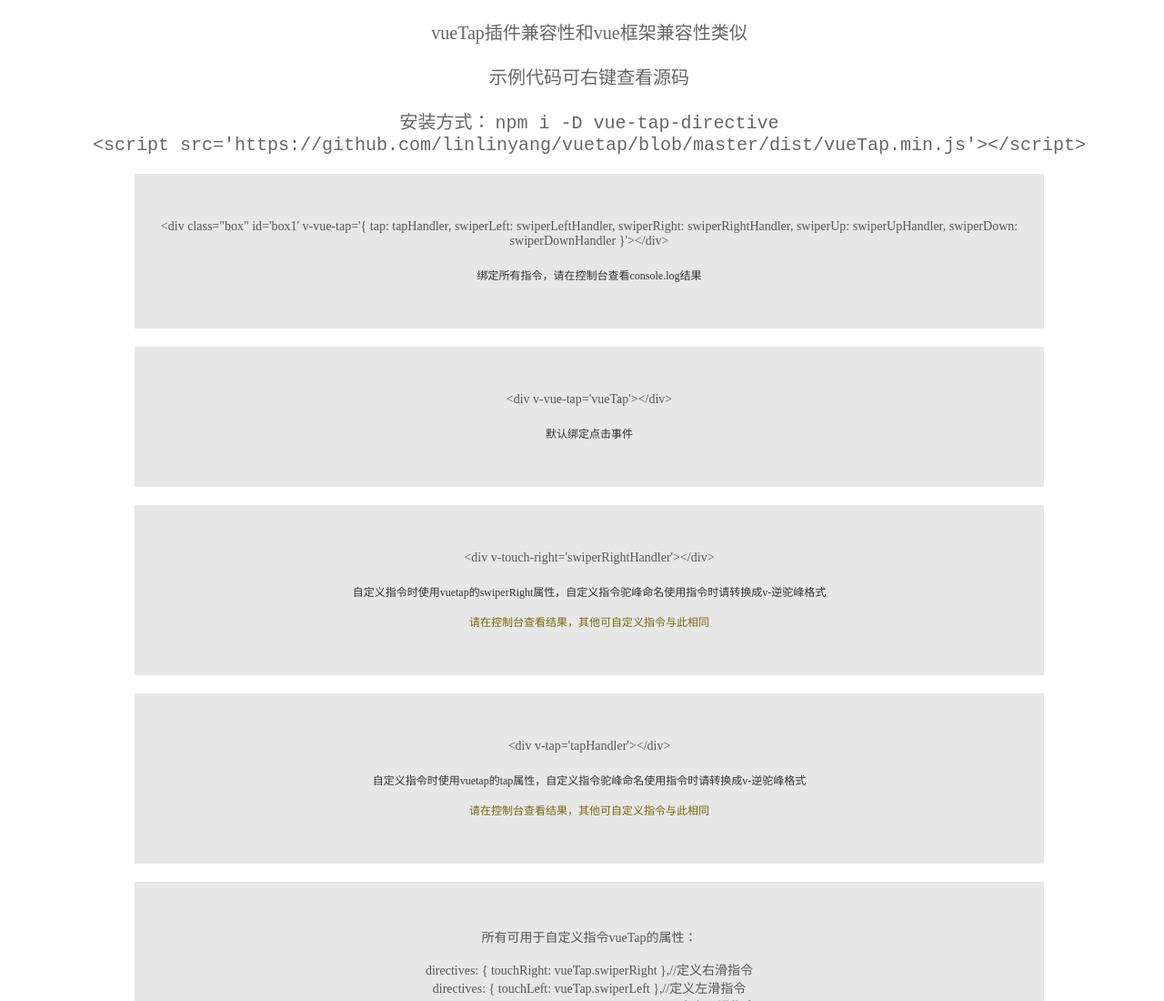
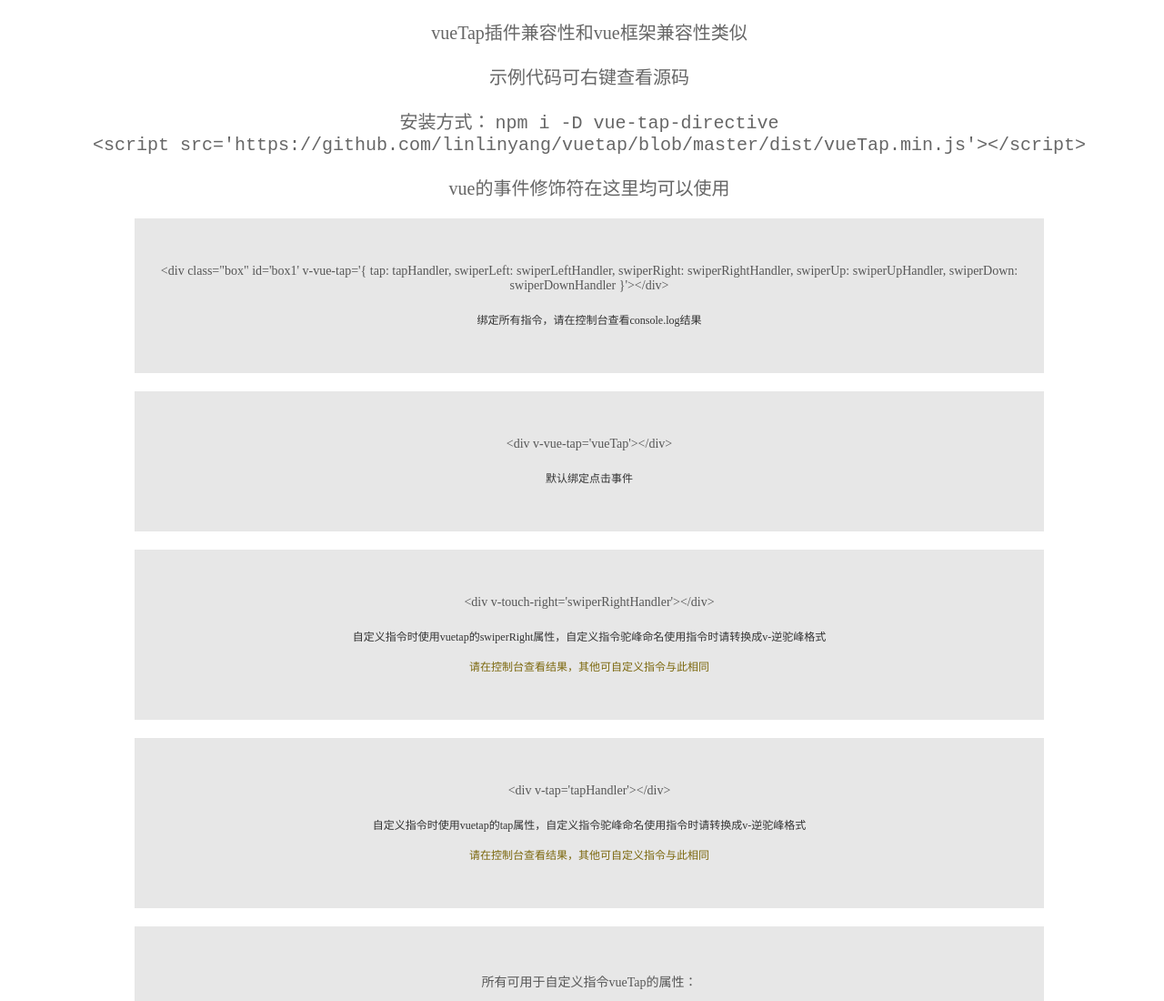
Before and after one commit to linlinyang/vuetap, a website: page examples/index.html in a window 1280 px wide. Shown: the top 1100 px of the page at 91% size. Drawn offline with nearby package versions, Linux system fonts and the light colour scheme.

Commit message:
demo changed

```diff
--- a/examples/index.html
+++ b/examples/index.html
@@ -68,6 +68,7 @@
             <br>
             <code>&lt;script src=&#x27;https://github.com/linlinyang/vuetap/blob/master/dist/vueTap.min.js&#x27;&gt;&lt;/script&gt;</code>
         </div>
+        <div>vue的事件修饰符在这里均可以使用</div>
     </div>
 
    <div id="app">
```
